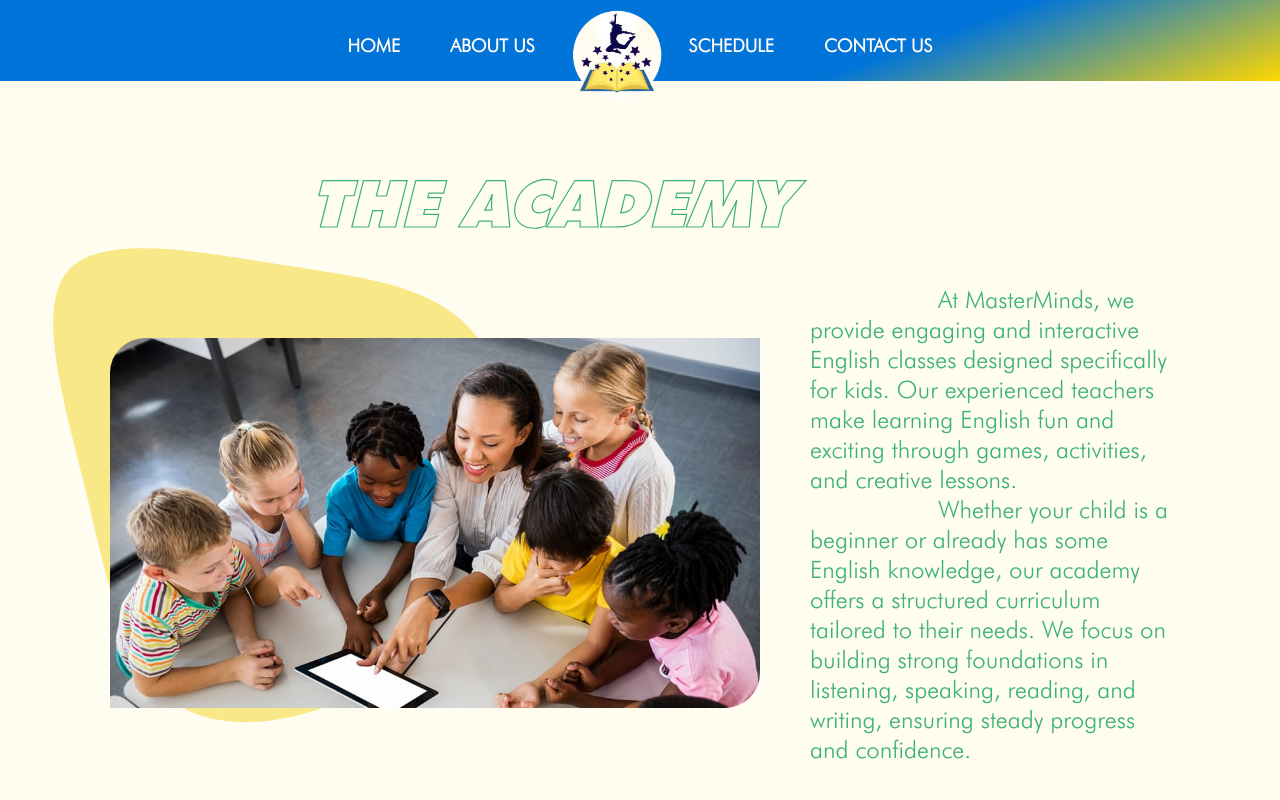
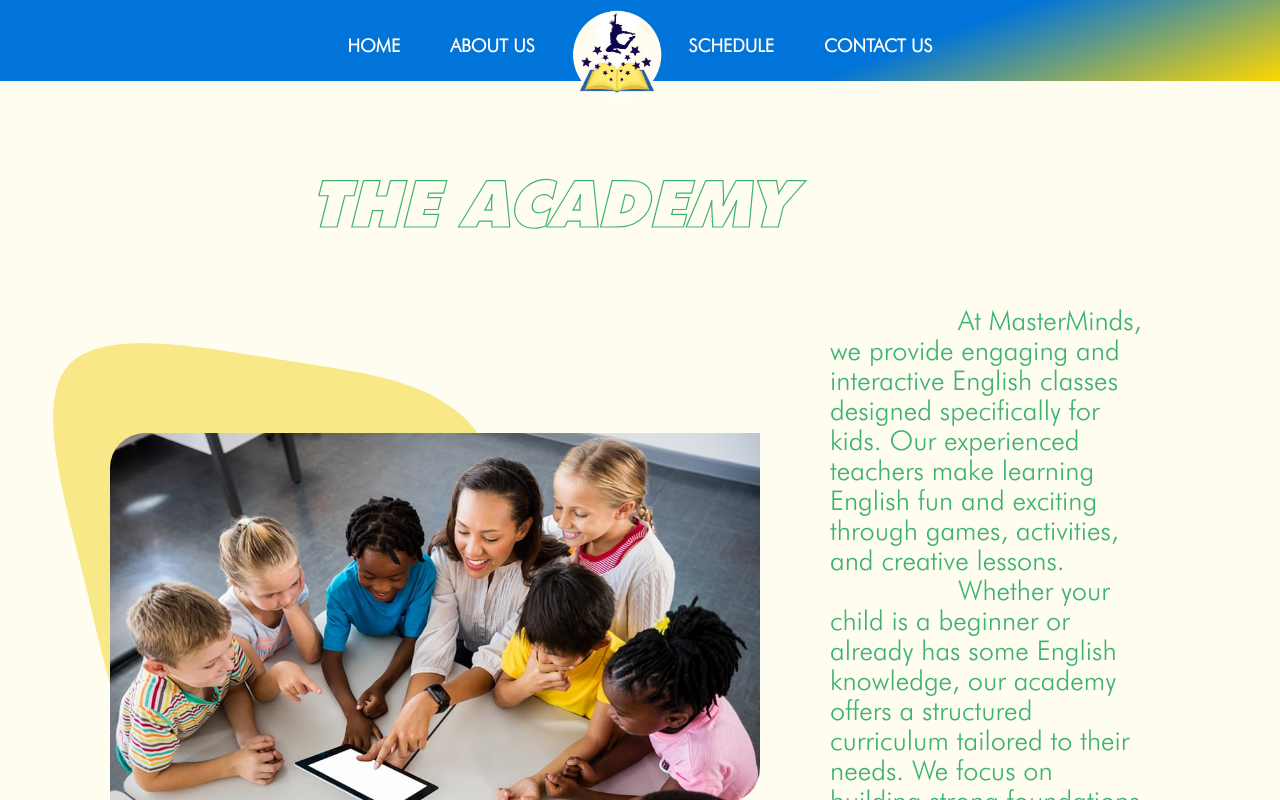
Before and after one commit to bbogomilov1/enlighten, a React (Create React App) app: page /about-us in a window 1280 px wide. Shown: the top 800 px of the page. Built offline with nearby package versions, Linux system fonts and the light colour scheme.

Commit message:
added bigger font on home page

```diff
--- a/src/components/about-us/ThaAcademy.js
+++ b/src/components/about-us/ThaAcademy.js
@@ -20,7 +20,7 @@ function TheAcademy() {
         <div>
           <img src={kidsImage} alt="kids" className={styles.image} />
         </div>
-        <div>
+        <div className={styles.textDescription}>
           <p>
             At MasterMinds, we provide engaging and interactive English classes
             designed specifically for kids. Our experienced teachers make
--- a/src/components/about-us/TheAcadamy.module.css
+++ b/src/components/about-us/TheAcadamy.module.css
@@ -19,7 +19,7 @@
 
 .container p {
   color: rgba(37, 96, 167, 255);
-  font-size: 24px;
+  font-size: 1.7rem;
   color: mediumseagreen;
   line-height: 30px;
   text-indent: 8rem;
@@ -32,6 +32,10 @@
   flex-direction: row;
   align-items: center;
   width: 100%;
+}
+
+.textDescription {
+  padding: 20px;
 }
 
 .image {
```
